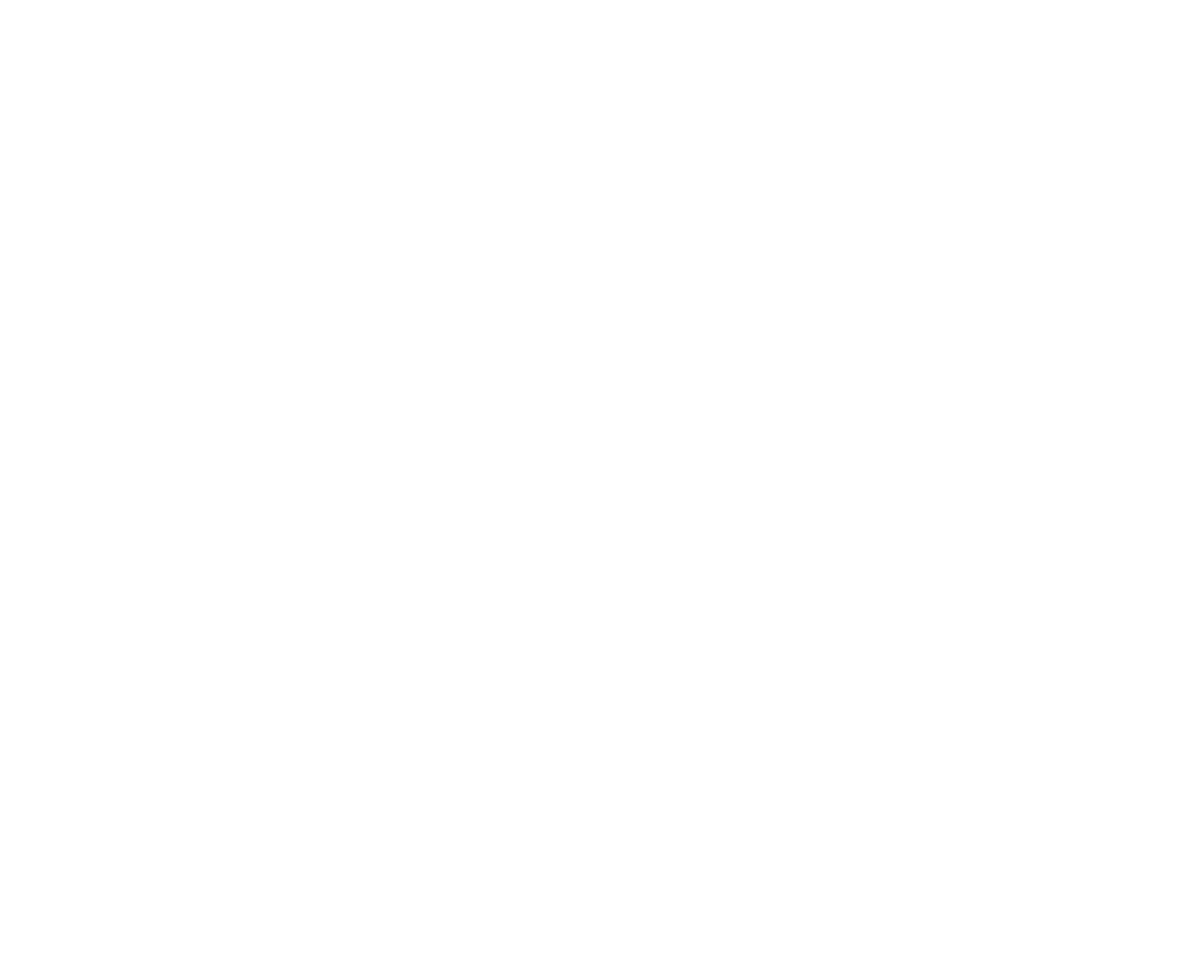
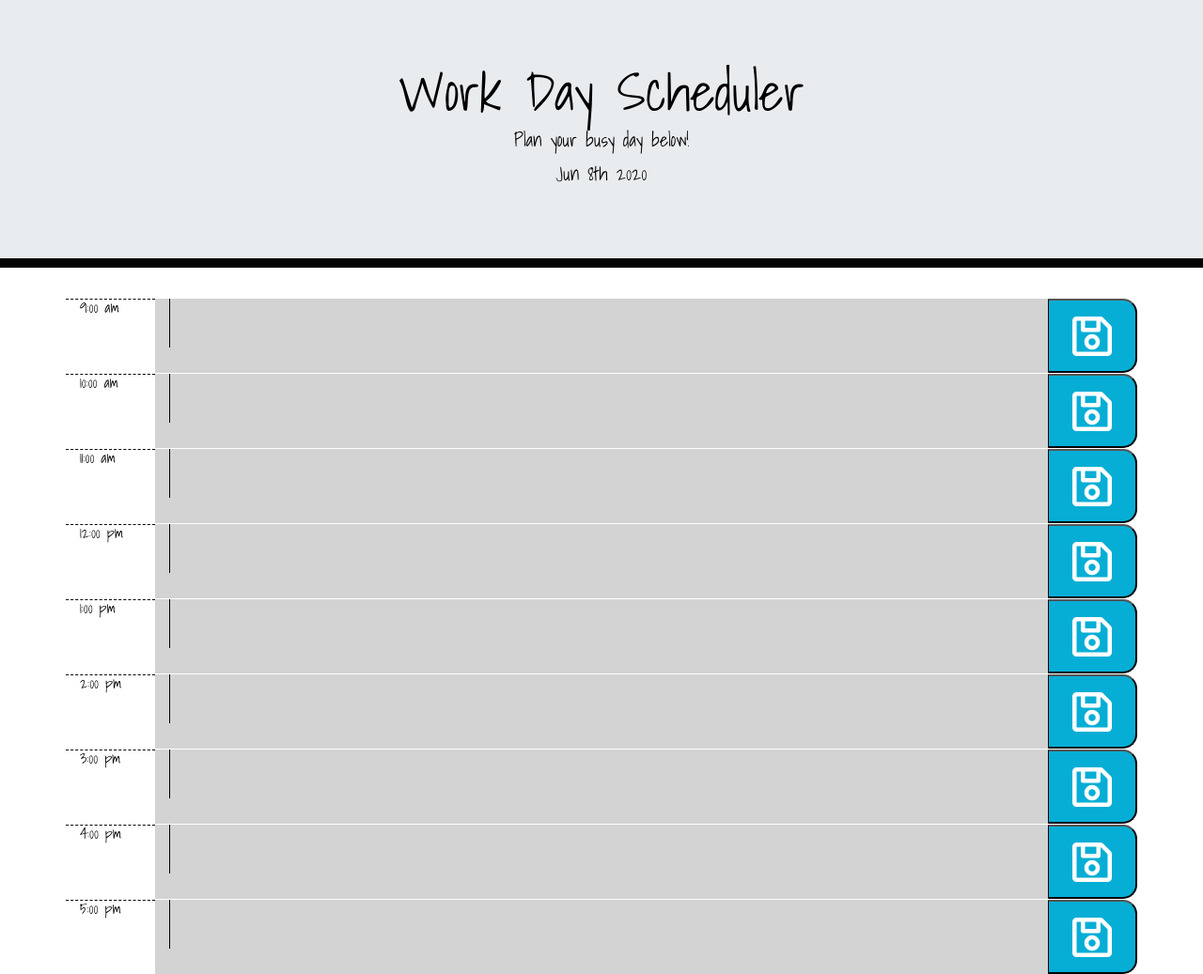
Before and after one commit to demi0504/day-planner, a plain HTML site: page index.html in a window 1280 px wide. Shown: the whole page at 94% size. Before the commit the page ends 800 px from the top, so only its background shows below. Drawn offline with nearby package versions, Linux system fonts and the light colour scheme.

Commit message:
current date displayed

```diff
--- a/index.html
+++ b/index.html
@@ -5,8 +5,35 @@
     <meta name="viewport" content="width=device-width, initial-scale=1.0">
     <meta http-equiv="X-UA-Compatible" content="ie=edge">
     <title>Day Planner</title>
+    <!--Bootstrap Link-->
+    <link rel="stylesheet" href="https://stackpath.bootstrapcdn.com/bootstrap/4.5.0/css/bootstrap.min.css" integrity="sha384-9aIt2nRpC12Uk9gS9baDl411NQApFmC26EwAOH8WgZl5MYYxFfc+NcPb1dKGj7Sk" crossorigin="anonymous">
+    <!--CSS Link-->
+    <link rel="stylesheet" href="style.css">
+    <link rel="stylesheet" href="https://use.fontawesome.com/releases/v5.8.1/css/all.css" integrity="sha384-50oBUHEmvpQ+1lW4y57PTFmhCaXp0ML5d60M1M7uH2+nqUivzIebhndOJK28anvf" crossorigin="anonymous"/>
+    <link href="https://fonts.googleapis.com/css2?family=Shadows+Into+Light&display=swap" rel="stylesheet">
+    <!--Bootstrap JS Links-->
+    <script src="https://code.jquery.com/jquery-3.5.1.slim.min.js" integrity="sha384-DfXdz2htPH0lsSSs5nCTpuj/zy4C+OGpamoFVy38MVBnE+IbbVYUew+OrCXaRkfj" crossorigin="anonymous"></script>
+    <script src="https://cdn.jsdelivr.net/npm/popper.js@1.16.0/dist/umd/popper.min.js" integrity="sha384-Q6E9RHvbIyZFJoft+2mJbHaEWldlvI9IOYy5n3zV9zzTtmI3UksdQRVvoxMfooAo" crossorigin="anonymous"></script>
+    <script src="https://stackpath.bootstrapcdn.com/bootstrap/4.5.0/js/bootstrap.min.js" integrity="sha384-OgVRvuATP1z7JjHLkuOU7Xw704+h835Lr+6QL9UvYjZE3Ipu6Tp75j7Bh/kR0JKI" crossorigin="anonymous"></script>
 </head>
 <body>
+    <!--Begin jumbotron container-->
+    <div class="jumbotron jumbotron-fluid">
+        <div class="container">
+          <h1 class="display-4">Work Day Scheduler</h1>
+          <p class="lead">Plan your busy day below!</p>
+          <p id="currentDay" class="lead"></p>
+        </div>
+    </div>
+    <!--End jumbotron container-->
+    <div class="container" id="planner-container">
 
+    </div>
+
+
+    <!--JS File Link-->
+    <script src="script.js"></script>
+    <script src="https://code.jquery.com/jquery-3.4.1.min.js"></script>
+    <script src="https://cdnjs.cloudflare.com/ajax/libs/moment.js/2.24.0/moment.min.js"></script>
 </body>
 </html>
--- a/script.js
+++ b/script.js
@@ -0,0 +1,86 @@
+
+//Display current date
+$(document).ready(function(){
+    const currentDate = moment().format("MMM Do YYYY");
+    let $dateHeading = $('#currentDay');
+    $dateHeading.text(currentDate);
+
+
+    let workHours = ["9:00 am", "10:00 am", "11:00 am", "12:00 pm", "1:00 pm", "2:00 pm", "3:00 pm", "4:00 pm", "5:00 pm"];
+
+    //Build rows for work hours
+    var $container = $("#planner-container");
+    $.each(workHours, function (index, value) {
+       var backgroundColor = getTime(value)
+       var $newRow = $('<div>').addClass('row');
+       var $newCol1 = $('<div>' + value + '</div>').addClass('col-sm-1 hour time');
+       var $newCol2 = $('<div></div>').addClass('col-sm-10 past description '+backgroundColor+' time-' + value);
+       var $newCol3 = $('<button></button>').addClass('col-sm-1 saveBtn');
+       var textarea = $('<textarea></textarea>').addClass('col-sm-12 input');
+       var icon = $('<i class="far fa-save fa-3x" style="margin: auto; padding: 10px;"></i>');
+       $newRow.append($newCol1);
+       $newRow.append($newCol2);
+       $newCol2.append(textarea);
+       $newRow.append($newCol3);
+       $newCol3.append(icon);
+       $container.append($newRow);
+    })
+    $('.saveBtn').click(function () {
+       var time = $(this).siblings('div.time').text();
+       console.log(time);
+       var input = $(this).siblings('div.description').children("textarea").val();
+       console.log(input);
+       localStorage.setItem(time, input);
+    })
+   //storage///
+    //$('.time-9AM .input').val(localStorage.getItem('9AM'))
+    ///storage///
+
+    $.each(workHours, function (index, value) {
+       console.log(value)
+       $('.time-'+value+' .input').val(localStorage.getItem(value))
+    })
+   function getTime(current) {
+      var date = new Date();
+      var hours = date.getHours();
+      var minutes = date.getMinutes();
+
+      // Check whether AM or PM
+      var newformat = hours >= 12 ? 'PM' : 'AM';
+
+      // Find current hour in AM-PM Format
+      hours = hours % 12;
+
+      // To display "0" as "12"
+      hours = hours ? hours : 12;
+      minutes = minutes < 10 ? '0' + minutes : minutes;
+      var currentTime = hours + newformat;
+
+      if(currentTime == current){
+
+         return 'red'
+      }
+      if(hours == 12 && hours > parseInt(current) && current.includes('PM')){
+         return 'green'
+      }
+      if(current.includes('AM') && newformat == 'PM'){
+
+         return 'gray'
+      } else if(newformat == 'AM' && current.includes('PM')){
+         return 'green'
+      }
+
+      if(current.includes(newformat)){
+         var currentNumber = parseInt(current.replace(newformat, ''))
+         if(currentNumber <= hours){
+            return 'gray'
+         } else if(currentNumber == 12){
+            return 'gray'
+         } else {
+            return 'green'
+         }
+      }
+      console.log(hours + newformat);
+      return ''
+   }
+})
--- a/style.css
+++ b/style.css
@@ -0,0 +1,70 @@
+body {
+    font-family: 'Shadows Into Light', cursive;
+    font-size: 16px;
+    line-height: 1;
+  }
+
+textarea{
+    background: transparent;
+    border: none;
+    resize: none;
+    color: #000000;
+    border-left: 1px solid black;
+    padding: 10px;
+  }
+
+.jumbotron {
+    text-align: center;
+    color: black;
+    border-radius: 0;
+    border-bottom: 10px solid black;
+  }
+
+.description{
+    white-space: pre-wrap;
+  }
+
+.time-block{
+    text-align: center;
+    border-radius: 15px;
+  }
+
+.row {
+    white-space: pre-wrap;
+    height: 80px;
+    border-top: 1px solid white;;
+  }
+
+.hour {
+    background-color: #ffffff;
+    color: #000000;
+    border-top: 1px dashed #000000;
+  }
+
+.past {
+    background-color: #d3d3d3;
+    color: white;
+  }
+
+.present {
+    background-color: #ff6961;
+    color: white;
+  }
+
+.future {
+    background-color: #77dd77;
+    color: white;
+  }
+
+.saveBtn {
+    border-left: 1px solid black;
+    border-top-right-radius: 15px;
+    border-bottom-right-radius: 15px;
+    background-color: #06AED5;
+    color: white;
+  }
+
+.saveBtn i:hover {
+    font-size: 20px;
+    transition: all .3s ease-in-out;
+  }
```
